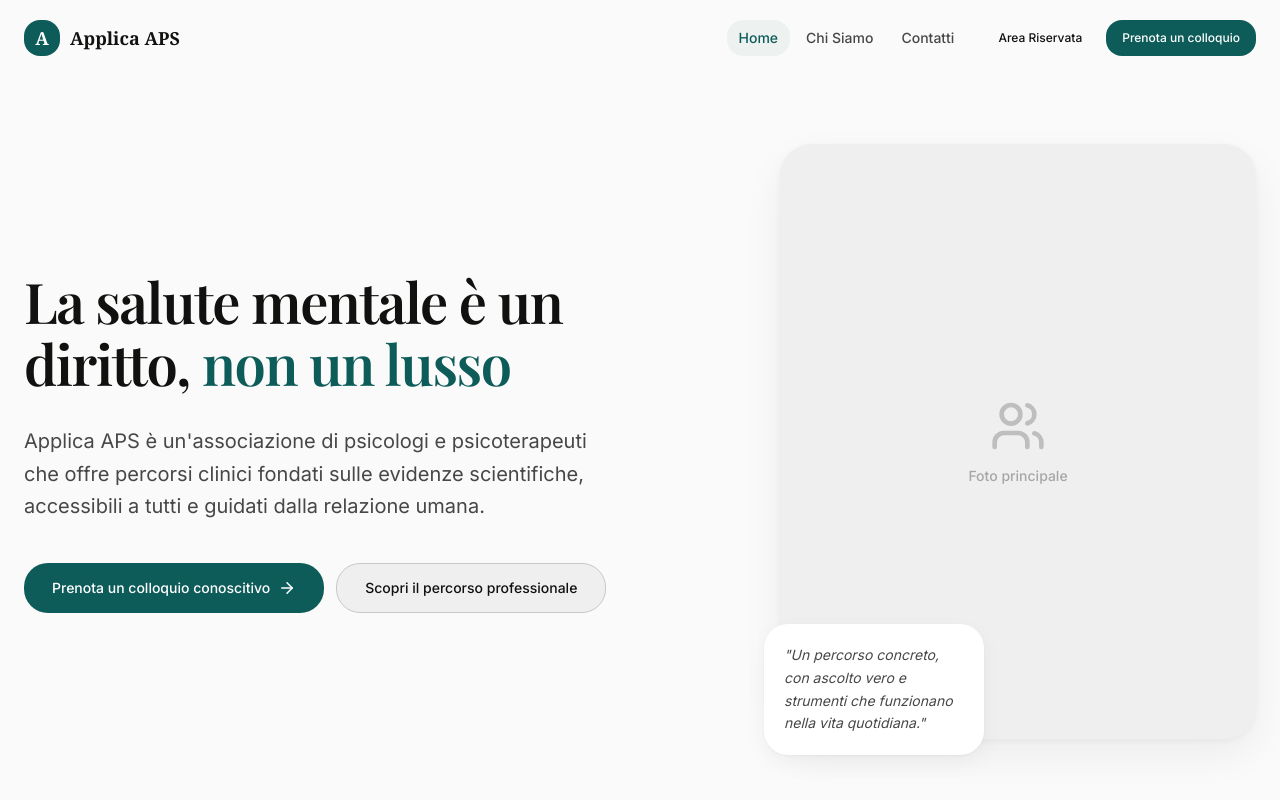
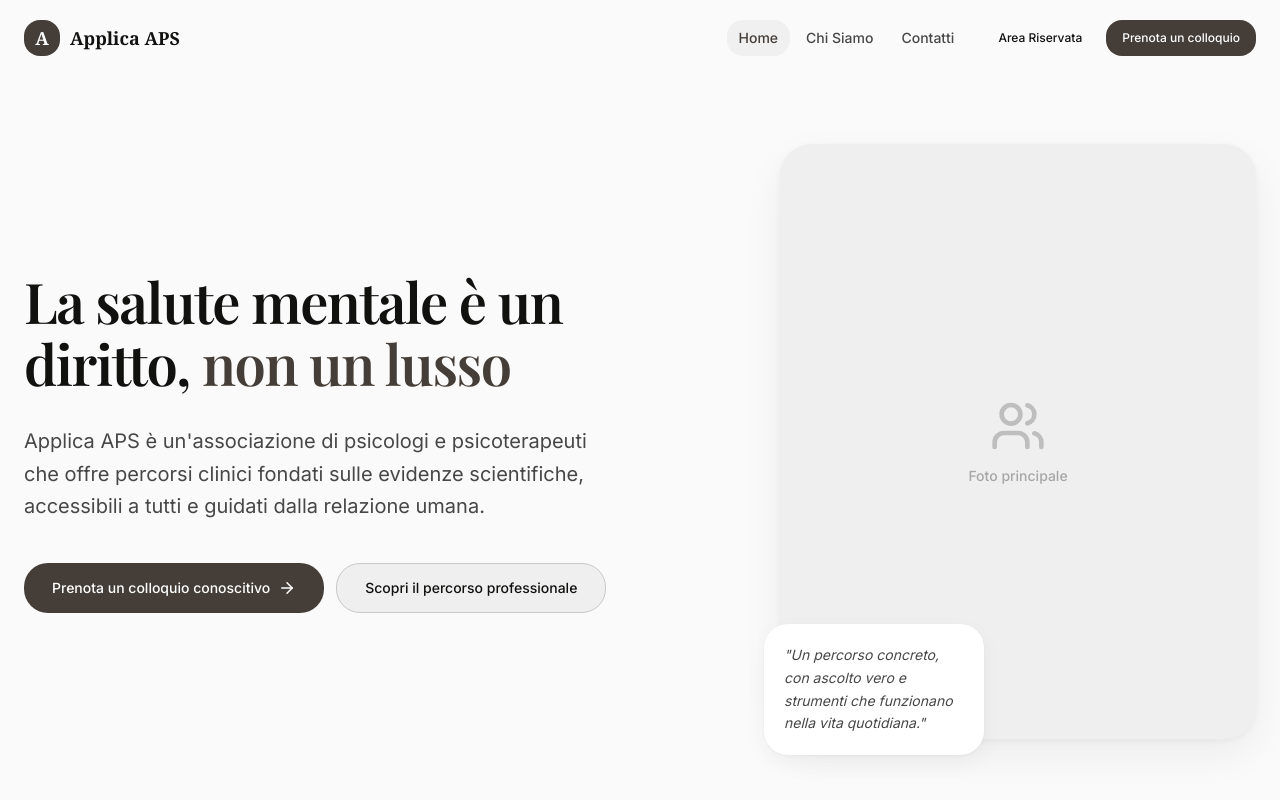
Before and after one commit to applicaaps/applica, a Next.js app in the folder applica-app/: page / in a window 1280 px wide. Shown: the top 800 px of the page. Built offline with nearby package versions, Linux system fonts and the light colour scheme; a web font is replaced by a local one.

Commit message:
Design: aggiorna la palette colori a #453e38 e #ad7e3e

```diff
--- a/applica-app/app/globals.css
+++ b/applica-app/app/globals.css
@@ -21,26 +21,26 @@
   --color-inverse-on-surface: #f0f0f0;
   --color-outline: #767676;
   --color-outline-variant: #c8c8c8;
-  --color-surface-tint: #0D5C5A;
+  --color-surface-tint: #453e38;
 
-  --color-primary: #0D5C5A;
+  --color-primary: #453e38;
   --color-on-primary: #ffffff;
-  --color-primary-container: #1a6f6d;
-  --color-on-primary-container: #cef5f3;
-  --color-inverse-primary: #7fd0cd;
-  --color-primary-fixed: #b2e8e5;
-  --color-primary-fixed-dim: #7fd0cd;
-  --color-on-primary-fixed: #002020;
-  --color-on-primary-fixed-variant: #004948;
+  --color-primary-container: #5e544c;
+  --color-on-primary-container: #f5e9df;
+  --color-inverse-primary: #bcaaa0;
+  --color-primary-fixed: #dfccc1;
+  --color-primary-fixed-dim: #bcaaa0;
+  --color-on-primary-fixed: #251c16;
+  --color-on-primary-fixed-variant: #3c322b;
 
-  --color-secondary: #5e5041;
+  --color-secondary: #ad7e3e;
   --color-on-secondary: #ffffff;
-  --color-secondary-container: #e8d8c8;
-  --color-on-secondary-container: #665848;
-  --color-secondary-fixed: #e8d8c8;
-  --color-secondary-fixed-dim: #ccbcac;
-  --color-on-secondary-fixed: #231a0f;
-  --color-on-secondary-fixed-variant: #4a3e30;
+  --color-secondary-container: #ffddaa;
+  --color-on-secondary-container: #442f00;
+  --color-secondary-fixed: #ffddaa;
+  --color-secondary-fixed-dim: #dfad67;
+  --color-on-secondary-fixed: #2c1b00;
+  --color-on-secondary-fixed-variant: #442f00;
 
   --color-tertiary: #3a4aaa;
   --color-on-tertiary: #ffffff;
@@ -56,8 +56,8 @@
   --color-error-container: #ffdad6;
   --color-on-error-container: #93000a;
 
-  --color-deep-teal: #0D5C5A;
-  --color-soft-clay: #ccbcac;
+  --color-deep-teal: #453e38; /* Mantenuto il nome variabile per non rompere classi esistenti, ma colore aggiornato */
+  --color-soft-clay: #ffddaa; /* Idem */
   --color-clinical-blue: #4A5568;
   --color-success-green: #2d8a5e;
   --color-background: #fafafa;
@@ -197,9 +197,9 @@ h1, h2, h3 {
 .reveal {
   opacity: 0;
   transform: translateY(8px);
-  transition: opacity 600ms var(--ease-out-expo),
-              transform 600ms var(--ease-out-expo);
-  transition-delay: calc(var(--stagger, 0) * 80ms);
+  transition: opacity 300ms var(--ease-out),
+              transform 300ms var(--ease-out);
+  transition-delay: calc(var(--stagger, 0) * 50ms);
 }
 
 .reveal.is-visible {
```
